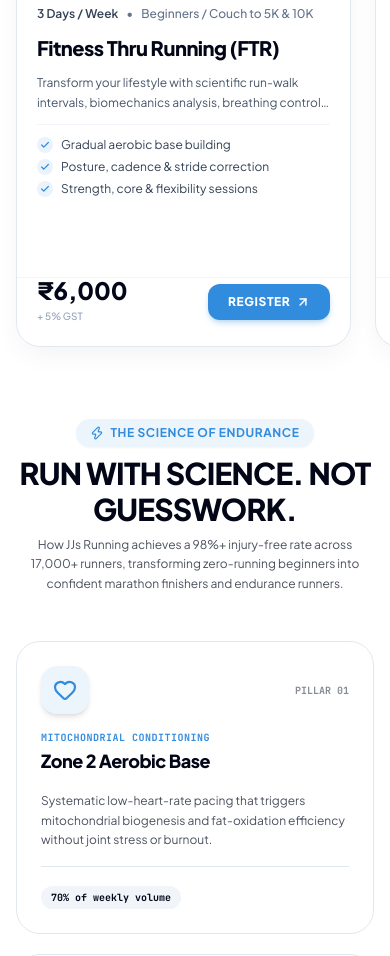
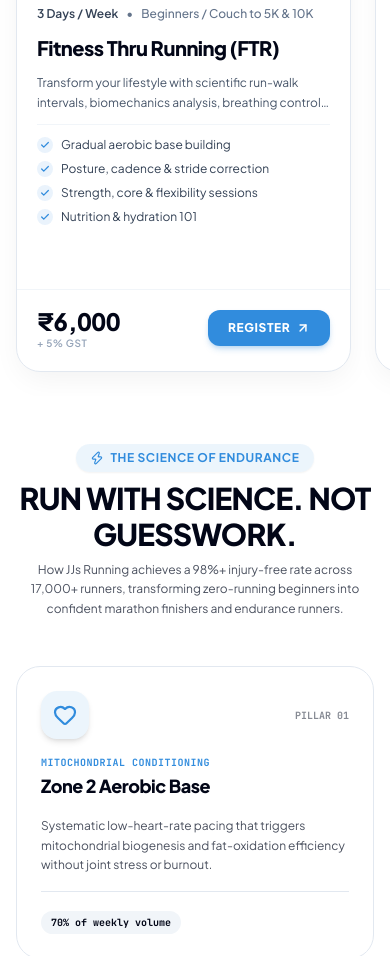
Before and after one commit to nmanjuonline/jjs-running, a React (Vite) app: page / in a window 390 px wide. Shown: the part 1540-2496 px from the top of the page. Built offline with nearby package versions, Linux system fonts and the light colour scheme; a web font is replaced by a local one.

Commit message:
fix(programs): eliminate empty card void and balance footer padding around price

```diff
--- a/src/components/ProgramsSection.jsx
+++ b/src/components/ProgramsSection.jsx
@@ -127,8 +127,8 @@ export default function ProgramsSection({ onRegister, currentTheme = 'olympic-cl
                   </p>
 
                   {/* Highlights Checklist */}
-                  <div className={`pt-3 border-t space-y-1.5 ${isDark ? 'border-slate-800' : 'border-slate-100'}`}>
-                    {program.highlights.slice(0, 3).map((h, i) => (
+                  <div className={`pt-3 border-t space-y-2 ${isDark ? 'border-slate-800' : 'border-slate-100'}`}>
+                    {program.highlights.map((h, i) => (
                       <div key={i} className={`flex items-center gap-2 text-xs ${isDark ? 'text-slate-300' : 'text-slate-700'}`}>
                         <div className={`w-4 h-4 rounded-full flex items-center justify-center flex-shrink-0 ${
                           isDark ? 'bg-blue-950/80 text-blue-400' : 'bg-[#318cdd]/10 text-[#318cdd]'
@@ -143,10 +143,14 @@ export default function ProgramsSection({ onRegister, currentTheme = 'olympic-cl
               </div>
 
               {/* Bottom Price & Register */}
-              <div className={`p-5 sm:p-6 pt-0 border-t flex items-center justify-between gap-3 mt-4 ${isDark ? 'border-slate-800' : 'border-slate-100'}`}>
-                <div>
-                  <span className={`text-2xl font-black block leading-none ${isDark ? 'text-white' : 'text-slate-950'}`}>{program.price}</span>
-                  <span className="text-[10px] text-slate-400 uppercase font-medium">{program.tax}</span>
+              <div className={`p-5 sm:p-6 pt-4 border-t flex items-center justify-between gap-3 ${isDark ? 'border-slate-800' : 'border-slate-100'}`}>
+                <div className="flex flex-col">
+                  <span className={`text-2xl font-black block leading-tight tabular-num ${isDark ? 'text-white' : 'text-slate-950'}`}>
+                    {program.price}
+                  </span>
+                  <span className="text-[10px] text-slate-400 uppercase font-semibold tracking-wider">
+                    {program.tax}
+                  </span>
                 </div>
 
                 <button
@@ -270,8 +274,8 @@ export default function ProgramsSection({ onRegister, currentTheme = 'olympic-cl
                   </p>
 
                   {/* Highlights with warm checkmarks */}
-                  <div className="pt-3 border-t border-orange-100 space-y-1.5">
-                    {program.highlights.slice(0, 3).map((h, i) => (
+                  <div className="pt-3 border-t border-orange-100 space-y-2">
+                    {program.highlights.map((h, i) => (
                       <div key={i} className="flex items-center gap-2 text-xs text-zinc-700">
                         <div className="w-4 h-4 rounded-full bg-orange-100 flex items-center justify-center flex-shrink-0">
                           <Check className="w-2.5 h-2.5 text-orange-600 stroke-[3]" />
@@ -284,10 +288,10 @@ export default function ProgramsSection({ onRegister, currentTheme = 'olympic-cl
               </div>
 
               {/* Bottom Price & Register */}
-              <div className="p-5 sm:p-6 pt-0 border-t border-orange-100/80 flex items-center justify-between gap-3 mt-4">
-                <div>
-                  <span className="text-2xl font-black text-zinc-950 block leading-none">{program.price}</span>
-                  <span className="text-[10px] text-zinc-500 uppercase font-medium">{program.tax}</span>
+              <div className="p-5 sm:p-6 pt-4 border-t border-orange-100/80 flex items-center justify-between gap-3">
+                <div className="flex flex-col">
+                  <span className="text-2xl font-black text-zinc-950 block leading-tight tabular-num">{program.price}</span>
+                  <span className="text-[10px] text-zinc-500 uppercase font-semibold tracking-wider">{program.tax}</span>
                 </div>
 
                 <button
```
